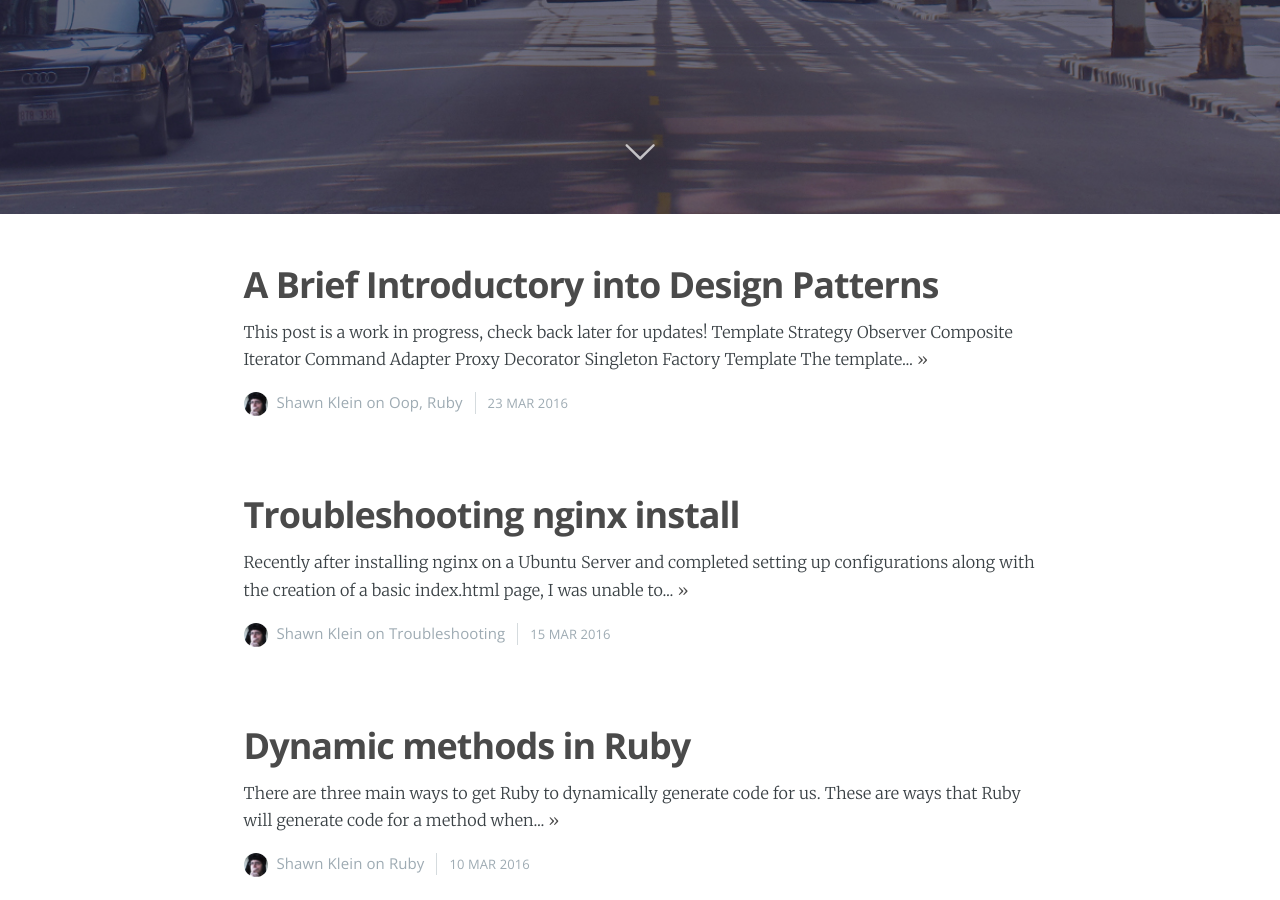
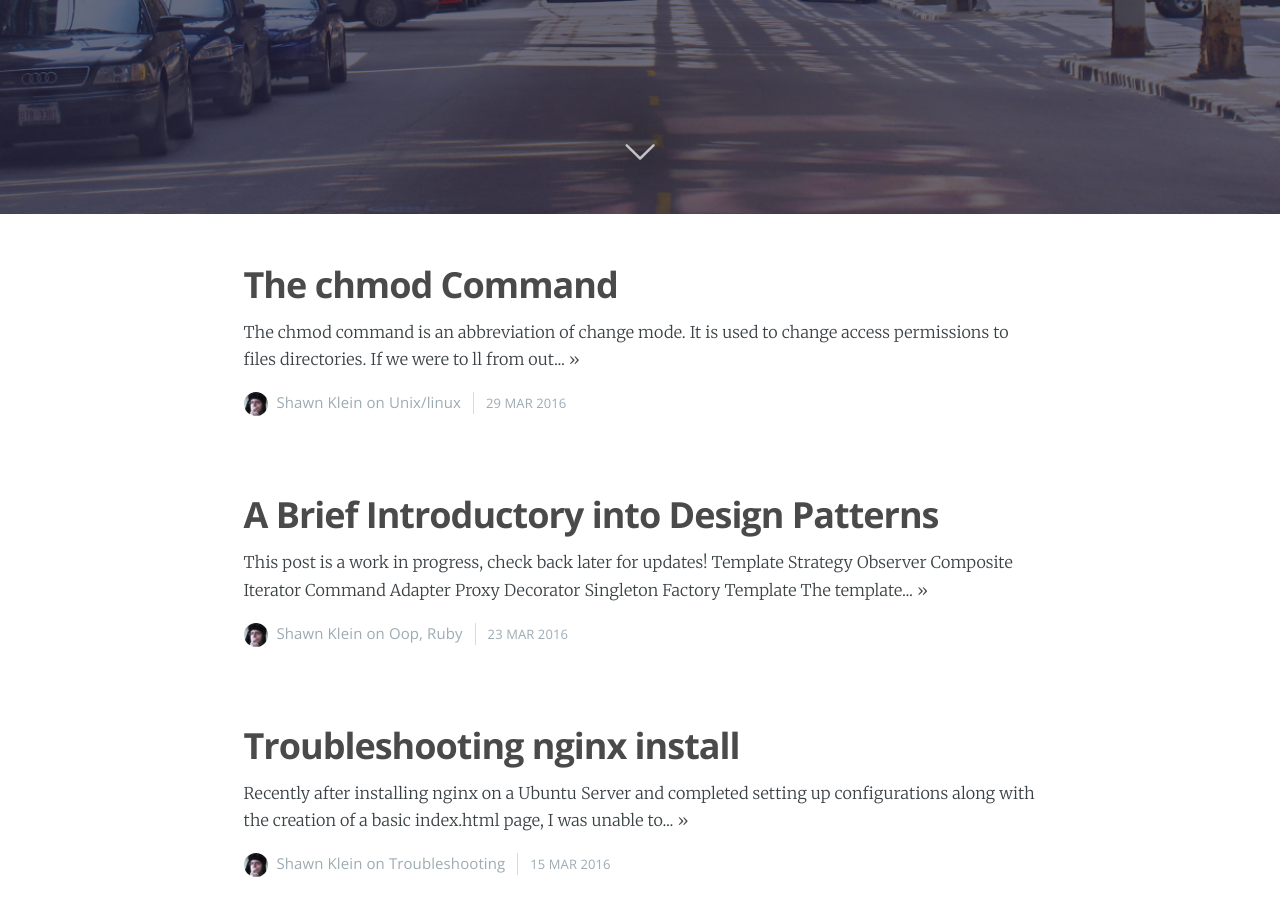
Before and after one commit to Carpk/ShawnKlein, a Jekyll site: the page built from index.html, in a window 1280 px wide and 900 px high, scrolled down 686 px. Built offline with Jekyll 4.4.1, drawn with Linux system fonts in a browser that asks for light colours; nearby versions of some CDN libraries; Markdown is read by kramdown in place of the engine named in the settings; the list of posts is cut into pages by our own code.

Commit message:
create chmod post

`````diff
--- /dev/null
+++ b/_posts/2016-03-29-the-chmod-command.md
@@ -0,0 +1,118 @@
+---
+layout: post
+cover: 'assets/images/railroad_fog.jpg'
+title: The chmod Command
+date:   2016-03-29 10:18:00
+tags: unix/linux
+subclass: 'post tag-test tag-content'
+categories: 'casper'
+navigation: True
+logo: 'assets/images/logo.png'
+---
+
+The chmod command is an abbreviation of change mode. It is used to change access permissions to files directories. If we were to `ll` from out home directory, we many see something like this:
+
+````
+drwxr-xr-x  56 shawn users   4096 Apr  1 12:32 .
+drwxr-xr-x   4 root  root    4096 Mar  2 12:30 ..
+drwxr-xr-x   3 shawn users   4096 Mar 31 09:57 Desktop
+drwxr-xr-x   6 shawn users   4096 Mar 30 16:34 Documents
+drwxr-xr-x  18 shawn users   4096 Mar 31 23:05 Downloads
+drwxr-xr-x   2 shawn users   4096 Jan 27 20:13 Music
+drwxr-xr-x   8 shawn users  20480 Mar 29 12:27 Pictures
+drwxr-xr-x  17 shawn users   4096 Mar 29 09:19 Projects
+drwxr-xr-x   2 shawn users   4096 May 10  2015 Public
+drwxr-xr-x  12 shawn users   4096 May 10  2015 .rbenv
+-rw-r--r--   1 shawn users      8 Nov 25 16:56 .rspec
+drwxr-xr-x   7 shawn users   4096 Nov 19 23:09 Templates
+drwxr-xr-x   4 shawn users   4096 Jan 11 18:59 Videos
+drwxr-xr-x   4 shawn users   4096 Apr  1 12:32 .vim
+-rw-------   1 shawn users  25347 Apr  1 12:32 .viminfo
+-rw-r--r--   1 shawn users    138 Feb 16 12:52 .vimrc
+````
+
+We will take a look at the `Desktop` folder. The first set of characters `drwxr-xr-x` are the permissions of that file/folder. The first charater `d` states that this is a directory, the next three `rwx` (which stand for Read, Write, eXecute) are permissions
+for the owner, preceeding three `r-x` are permissions for the group, and final three `r-x` are permissions for others (not owner or member of group).
+
+`drwxr-xr-x   3 shawn users` breakdown:
+
+<table>
+  <tr>
+    <th>dir</th>
+    <th>owner</th>
+    <th>group</th>
+    <th>others</th>
+    <th>sub-dir</th>
+    <th>owner name</th>
+    <th>group name</th>
+  </tr>
+  <tr>
+    <td>`d`</td>
+    <td>`rwx`</td>
+    <td>`r-x`</td>
+    <td>`r-x`</td>
+    <td>`3`</td>
+    <td>`shawn`</td>
+    <td>`users`</td>
+  </tr>
+</table>
+
+The first character `d` informs us this is a directory. The Owner, is quite obviously the owner of the file object,which in our example is `shawn` has Read, Write, and eXecute permissions. Group is set with group permissions, so any one in the `users` group would have those sets of permissions applied to them. The `users` group has Read and eXecute permissions. And finally is the `others` which is anyone besides the owner or members of the applied group, which they also have Read and eXecute permissions. sub-dir shows us how many directories that this path holds.
+
+Now that we understand how to determine what permissions are applied to a file object, we can change them using the `chmod` command.
+
+The chmod command has numerical values attached to each permission. Such as `execute` has a value of `1`, and `read` has a value of `4`. You can add these values so that `5` would equate to `read and execute` permissions.
+
+<table>
+  <tr>
+    <th>#</th>
+    <th>Permission</th>
+    <th>rwx</th>
+  </tr>
+  <tr>
+    <td>7</td>
+    <td>read, write and execute</td>
+    <td>rwx</td>
+  </tr>
+  <tr>
+    <td>6</td>
+    <td>read and write</td>
+    <td>rw-</td>
+  </tr>
+  <tr>
+    <td>5</td>
+    <td>read and execute</td>
+    <td>r-x</td>
+  </tr>
+  <tr>
+    <td>4</td>
+    <td>read only</td>
+    <td>r--</td>
+  </tr>
+  <tr>
+    <td>3</td>
+    <td>write and execute</td>
+    <td>-wx</td>
+  </tr>
+  <tr>
+    <td>2</td>
+    <td>write only</td>
+    <td>-w-</td>
+  </tr>
+  <tr>
+    <td>1</td>
+    <td>execute only</td>
+    <td>--x</td>
+  </tr>
+  <tr>
+    <td>0</td>
+    <td>none</td>
+    <td>---</td>
+  </tr>
+</table>
+
+Using these numerical values, we are able to apply permisions quickly and easily. You have a `share.txt` file that you want to give everyone read, write, and execute permissions, you cand do this with the `chmod` command, value for owner `7`, value for group `7`, and value for others `7`, followed by the filename:
+
+`chmod 777 share.txt`
+
+You can view that these permissions have taken place using `ls -l share.txt` command.
`````
Also changed, not shown: _posts/2016-03-23-brief-intoductory-to-design-patterns.md (+5 -1 lines).
